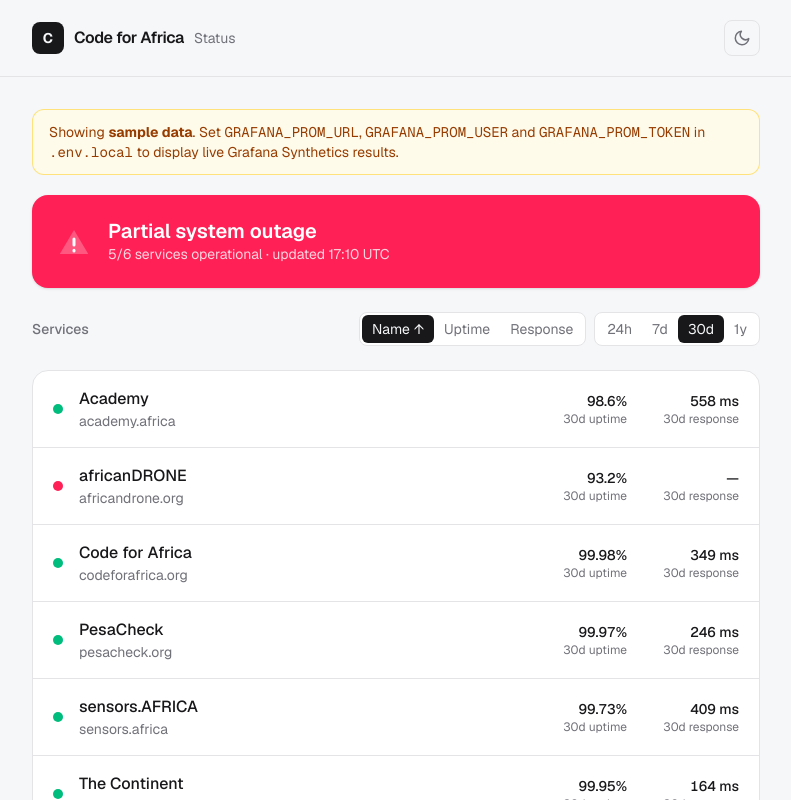
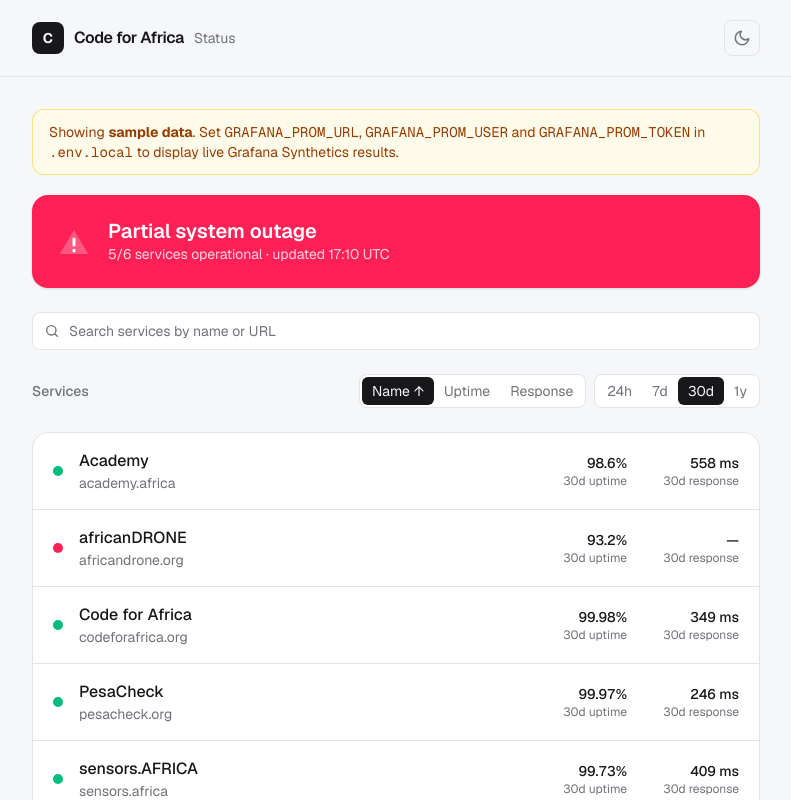
Before and after one commit to CodeForAfrica/probeview, a Next.js app: page / in a window 1280 px wide. Shown: the top 800 px of the page, without its empty margins (244-1035 px from the left). Built offline with nearby package versions, Linux system fonts and the light colour scheme.

Commit message:
Add simple search bar

```diff
--- a/components/Overview.tsx
+++ b/components/Overview.tsx
@@ -4,6 +4,7 @@
 import { useMemo, useState } from "react";
 import { fmtMs, fmtPct, STATUS_META } from "@/lib/format";
 import { WINDOWS, type CheckStatus, type Status, type WindowKey } from "@/lib/types";
+import { Search } from "./icons";
 import { StatusBanner } from "./StatusBanner";
 
 function overallStatus(checks: CheckStatus[]): Status {
@@ -25,13 +26,20 @@
 export function Overview({ checks, updated }: { checks: CheckStatus[]; updated: string }) {
   const [window, setWindow] = useState<WindowKey>("30d");
   const [sort, setSort] = useState<{ key: SortKey; dir: SortDir }>({ key: "name", dir: "asc" });
+  const [query, setQuery] = useState("");
 
   const overall = overallStatus(checks);
   const operational = checks.filter((c) => c.status === "up").length;
 
-  const sorted = useMemo(() => {
+  const visible = useMemo(() => {
+    const q = query.trim().toLowerCase();
+    const matched = q
+      ? checks.filter(
+          (c) => c.name.toLowerCase().includes(q) || c.target.toLowerCase().includes(q),
+        )
+      : checks;
     const dir = sort.dir === "asc" ? 1 : -1;
-    return [...checks].sort((a, b) => {
+    return [...matched].sort((a, b) => {
       if (sort.key === "name") return dir * a.name.localeCompare(b.name);
       const av = sort.key === "uptime" ? a.uptime[window] : a.responseMs[window];
       const bv = sort.key === "uptime" ? b.uptime[window] : b.responseMs[window];
@@ -42,7 +50,7 @@
       if (av === bv) return a.name.localeCompare(b.name);
       return dir * (av - bv);
     });
-  }, [checks, sort, window]);
+  }, [checks, query, sort, window]);
 
   function onSort(key: SortKey) {
     setSort((prev) =>
@@ -59,8 +67,23 @@
         subtitle={`${operational}/${checks.length} services operational · updated ${updated}`}
       />
 
+      {/* Search — its own row so the sort/window controls below stay uncluttered. */}
+      <div className="relative">
+        <Search className="pointer-events-none absolute left-3 top-1/2 h-4 w-4 -translate-y-1/2 text-muted" />
+        <input
+          type="search"
+          value={query}
+          onChange={(e) => setQuery(e.target.value)}
+          placeholder="Search services by name or URL"
+          aria-label="Search services by name or URL"
+          className="w-full rounded-lg border border-border bg-surface py-2 pl-9 pr-3 text-sm placeholder:text-muted focus:border-foreground/30 focus:outline-none"
+        />
+      </div>
+
       <div className="flex flex-wrap items-center justify-between gap-3">
-        <h2 className="text-sm font-medium text-muted">Services</h2>
+        <h2 className="text-sm font-medium text-muted">
+          {query.trim() ? `${visible.length} of ${checks.length} services` : "Services"}
+        </h2>
         <div className="flex flex-wrap items-center gap-2">
           {/* Sort control */}
           <div className="inline-flex items-center rounded-lg border border-border bg-surface p-0.5 text-sm">
@@ -99,7 +122,12 @@
       </div>
 
       <ul className="overflow-hidden rounded-2xl border border-border bg-surface divide-y divide-border">
-        {sorted.map((c) => {
+        {visible.length === 0 && (
+          <li className="px-5 py-10 text-center text-sm text-muted">
+            No services match “{query.trim()}”.
+          </li>
+        )}
+        {visible.map((c) => {
           const meta = STATUS_META[c.status];
           return (
             <li key={c.id}>
--- a/components/icons.tsx
+++ b/components/icons.tsx
@@ -20,6 +20,15 @@
   return (
     <svg viewBox="0 0 24 24" fill="none" className={className} aria-hidden>
       <path d="M15 5l-7 7 7 7" stroke="currentColor" strokeWidth="2" strokeLinecap="round" strokeLinejoin="round" />
+    </svg>
+  );
+}
+
+export function Search({ className = "" }: { className?: string }) {
+  return (
+    <svg viewBox="0 0 24 24" fill="none" className={className} aria-hidden>
+      <circle cx="11" cy="11" r="7" stroke="currentColor" strokeWidth="2" />
+      <path d="M20 20l-4-4" stroke="currentColor" strokeWidth="2" strokeLinecap="round" />
     </svg>
   );
 }
```
Also changed, not shown: 1 other file (tests, documents, lock files or other folders).
